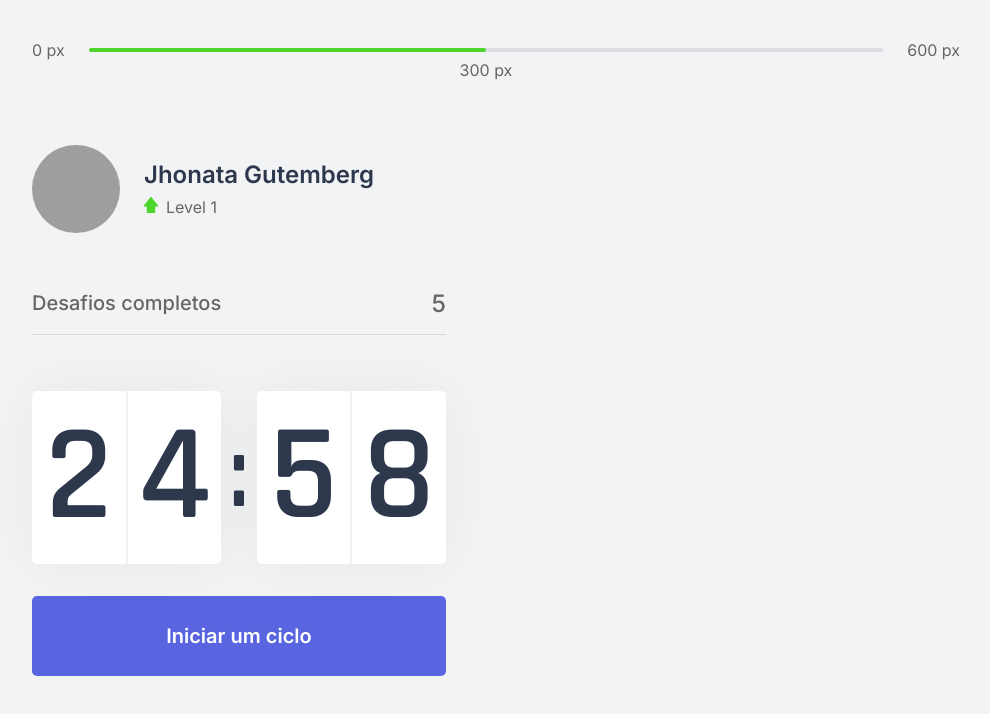
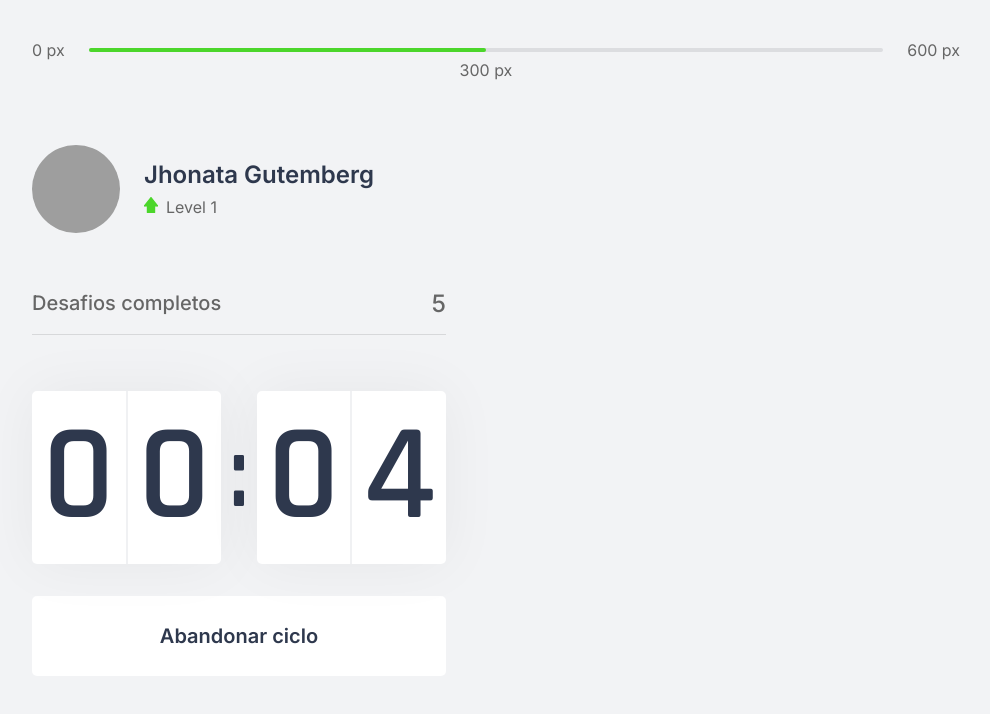
Before and after one commit to gutemberg-jhonata/moveit, a Next.js app: page / in a window 1280 px wide. Both pictures are taken after a click on the button "Iniciar um ciclo". Shown: the top 714 px of the page, without its empty margins (144-1134 px from the left). Built offline with nearby package versions, Linux system fonts and the light colour scheme; grey boxes are pictures that could not be loaded.

Commit message:
Add reset and finish functions at Countdown component

```diff
--- a/src/components/Countdown.tsx
+++ b/src/components/Countdown.tsx
@@ -1,9 +1,14 @@
 import { useState, useEffect } from 'react';
 import styles from '../styles/components/Countdown.module.css';
 
+let countdownTimeout: NodeJS.Timeout;
+
 export function Countdown() {
-    const [time, setTime] = useState(25 * 60);
+    const startTime = 0.1 * 60;
+
+    const [time, setTime] = useState(startTime);
     const [isActive, setIsActive] = useState(false);
+    const [hasFinished, setHasFinished] = useState(false);
 
     const minutes = Math.floor(time / 60);
     const seconds = time % 60;
@@ -15,11 +20,20 @@
         setIsActive(true);
     }
 
+    function resetCountdown() {
+        clearTimeout(countdownTimeout);
+        setIsActive(false);
+        setTime(startTime);
+    }
+
     useEffect(() => {
         if (isActive && time > 0) {
-            setTimeout(() => {
+            countdownTimeout = setTimeout(() => {
                 setTime(time - 1);
             }, 1000);
+        } else if (isActive && time === 0) {
+            setHasFinished(true);
+            resetCountdown();
         }
     }, [isActive, time]);
 
@@ -37,6 +51,24 @@
                 </div>
             </div>
 
+            { hasFinished ? (
+                <button
+                disabled
+                className={`${styles.countdownButton}`}
+                >
+                    Ciclo encerrado
+                </button>
+            ) : (
+                <>
+                    { isActive ? (
+                        <button
+                        type="button"
+                        className={`${styles.countdownButton} ${styles.countdownButtonActive}`}
+                        onClick={resetCountdown}
+                        >
+                            Abandonar ciclo
+                        </button>
+                    ) : (
                         <button
                         type="button"
                         className={styles.countdownButton}
@@ -44,6 +76,9 @@
                         >
                             Iniciar um ciclo
                         </button>
+                    ) }
+                </>
+            ) }
         </div>
     );
 }
--- a/src/styles/components/Countdown.module.css
+++ b/src/styles/components/Countdown.module.css
@@ -59,6 +59,22 @@
     transition: background-color 0.2s;
 }
 
-.countdownButton:hover {
+.countdownButton:not(:disabled):hover {
     background: var(--blue-dark);
 }
+
+.countdownButton:disabled {
+    background: var(--white);
+    color: var(--text);
+    cursor: not-allowed;
+}
+
+.countdownButtonActive {
+    background: var(--white);
+    color: var(--title);
+}
+
+.countdownButtonActive:not(:disabled):hover {
+    background: var(--red);
+    color: var(--white);
+}
```
Lines whose indentation alone changed are shown as unchanged.
